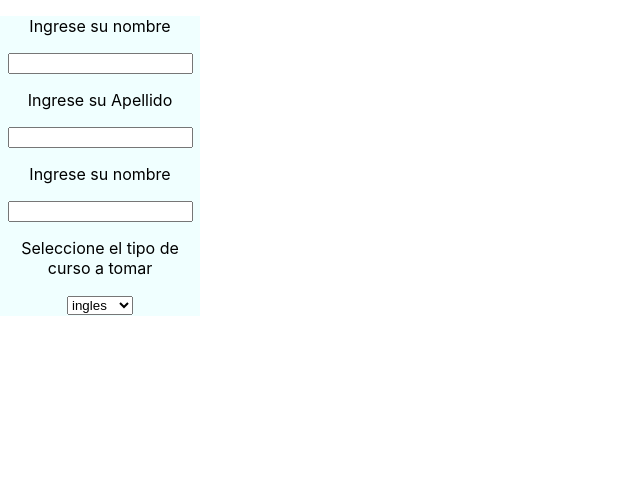
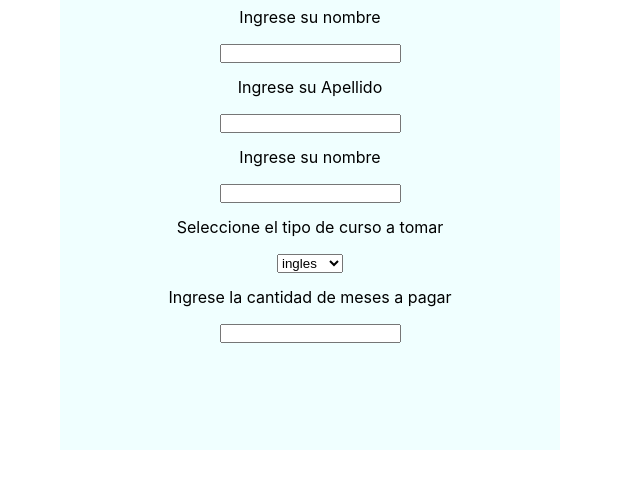
Before and after one commit to Newest007/DesafioPractico1_Ej1, a React (Create React App) app in the folder ejercicio1/: page / in a window 1280 px wide. Shown: the top 488 px of the page, without its empty margins (0-640 px from the left). Built offline with nearby package versions, Linux system fonts and the light colour scheme.

Commit message:
Agregando Diseño e Inputs

```diff
--- a/ejercicio1/src/App.css
+++ b/ejercicio1/src/App.css
@@ -1,8 +1,15 @@
+*{
+  padding: 0;
+  margin: 0;
+}
 .App {
+
   text-align: center;
   background-color: azure;
-  height: 300px;
-  width: 200px;
+  height: 450px;
+  width: 500px;
+  margin-left: 60px;
+  line-height: 35px;
   justify-content: center;
   align-items: center;
 }
--- a/ejercicio1/src/App.js
+++ b/ejercicio1/src/App.js
@@ -1,11 +1,13 @@
 import logo from './logo.svg';
 import Input from './components/Input';
+import Inputmes from './components/Input-meses';
 import Select from './components/Select';
 import './App.css';
 
 function App() {
   return (
     <div className="App">
+      <div className='principal'>
         <p>Ingrese su nombre</p>
         <Input />
         <p>Ingrese su Apellido</p>
@@ -17,6 +19,10 @@ function App() {
         idioma1='ingles'
         idioma2='frances'
         />
+        <p>Ingrese la cantidad de meses a pagar</p>
+        <Inputmes />
+      </div>
+
     </div>
   );
 }
--- /dev/null
+++ b/ejercicio1/src/components/Input-meses.jsx
@@ -0,0 +1,11 @@
+import React from "react";
+
+function Inputmes(props){
+    return(
+        <div>
+            <input type='text' name=''></input>
+        </div>
+    );
+}
+
+export default Inputmes;
```
Lines whose indentation alone changed are shown as unchanged.
